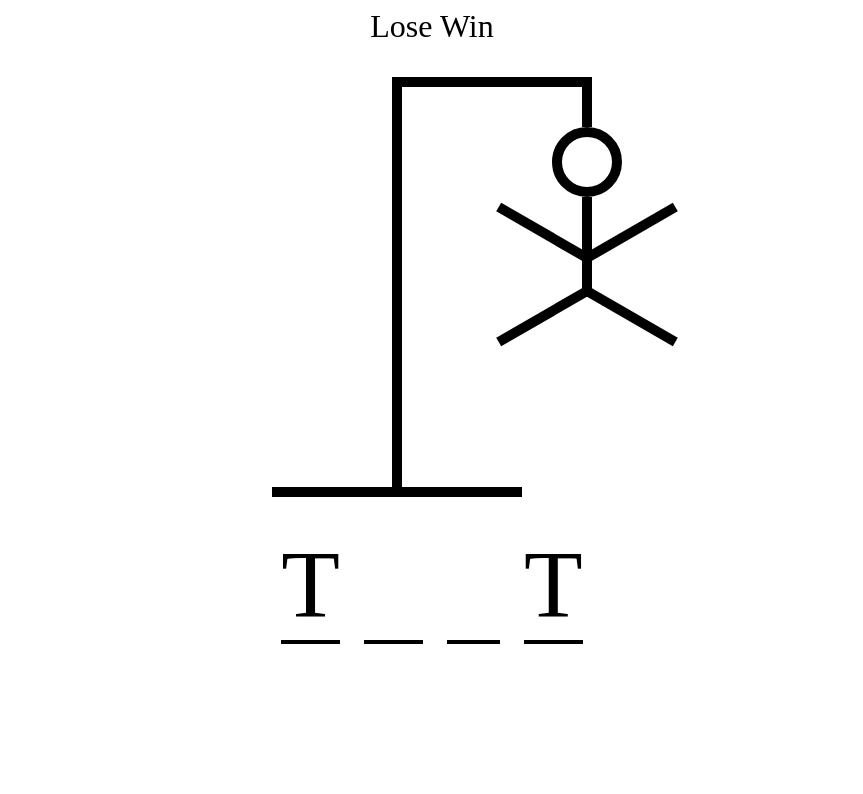
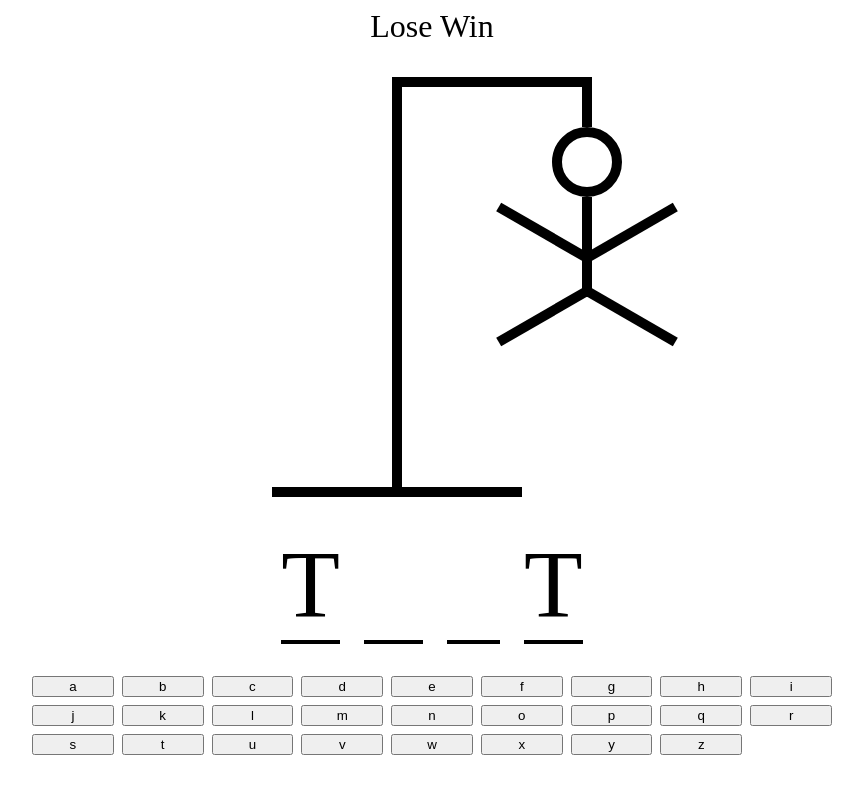
Before and after one commit to redbirdfan/Hangman, a React (Vite) app: page / in a window 1280 px wide. Shown: the top 794 px of the page, without its empty margins (208-1071 px from the left). Built offline with nearby package versions, Linux system fonts and the light colour scheme.

Commit message:
css for button to allow hover, syntax issue in keyboard.tsx, accessing css

```diff
--- a/src/App.tsx
+++ b/src/App.tsx
@@ -30,6 +30,9 @@
         </div>
         <HangmanDrawing />
         <HangmanWord />
+        <div style={{ alignSelf: "stretch" }}>
+          <Keyboard />
+        </div>
 
       </div>
   )
--- /dev/null
+++ b/src/Keyboard.css
@@ -0,0 +1,17 @@
+.btn {
+    width: 100%;
+    border: 3px solid black;
+    background: none;
+    aspect-ratio: 1 / 1;
+    font-size: 2.5rem;
+    text-transform: uppercase;
+    padding: .5rem;
+    font-weight: bold;
+    cursor: pointer;
+    color: black;
+}
+
+.btn:hover,
+.btn:focus{
+    background-color: hsl(200, 100%, 75%);
+}
--- a/src/Keyboard.tsx
+++ b/src/Keyboard.tsx
@@ -1,4 +1,6 @@
-const key = [
+import styles from "./keyboard.css"
+
+const letters = [
     "a",
     "b",
     "c",
@@ -29,13 +31,13 @@
 export function Keyboard(){
     return (
         <div style={{display:"grid",
-                    gridTemplateColumns:"repeat(auto-fix, minmax(75px, 1fr))",
+                    gridTemplateColumns:"repeat(auto-fit, minmax(75px, 1fr))",
                     gap:".5rem"
                 }}
         >
-            {keys.map(key=> {
+            {letters.map(key=> {
                 return (
-                    <button key={key}>{key}</button>
+                    <button className={styles.btn} key={key}>{key}</button>
                 )
             })}
         </div>
```
